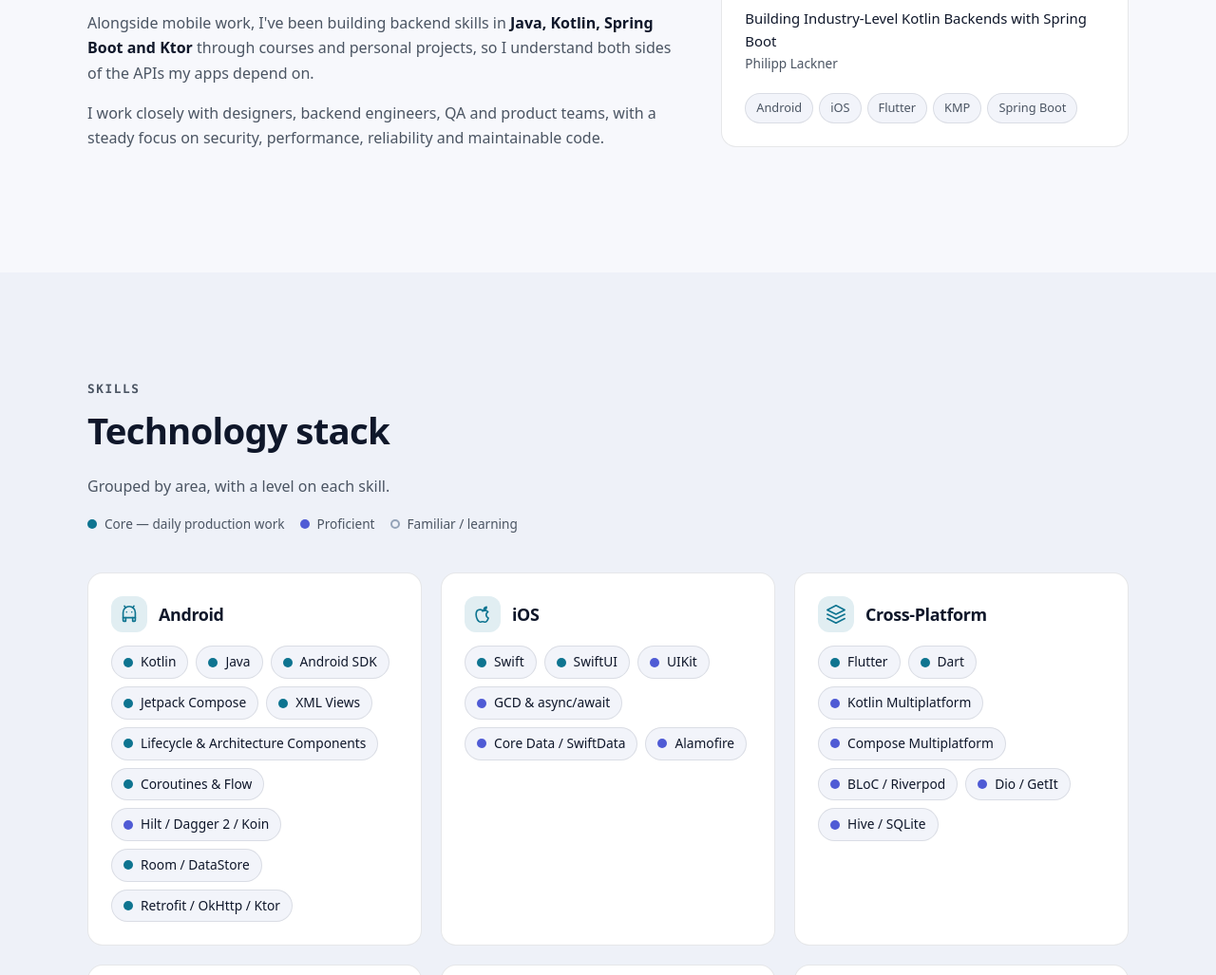
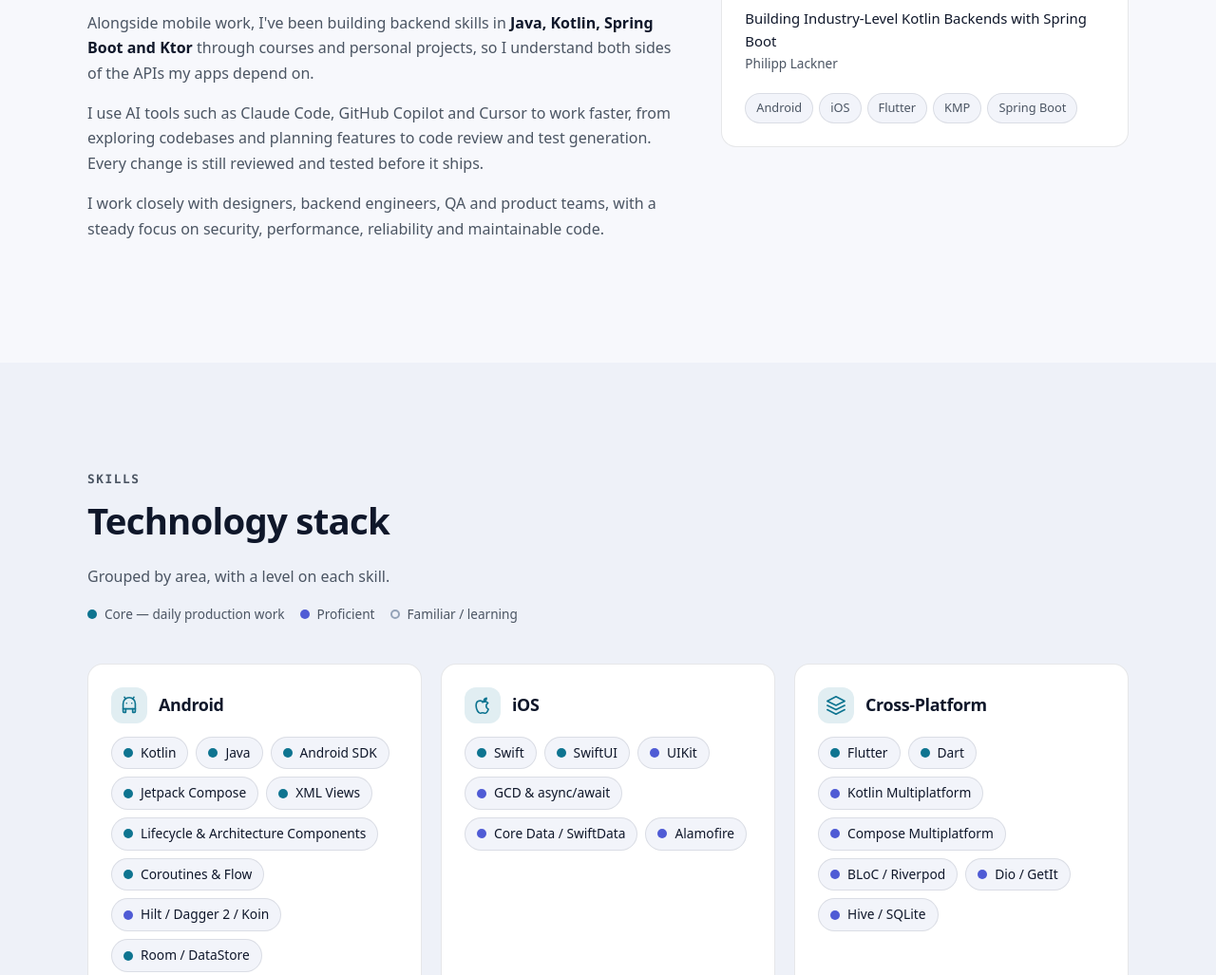
Before and after one commit to SharikAli/portfolio, a plain HTML site: page index.html in a window 1280 px wide. Shown: the part 1666-2693 px from the top of the page at 95% size. Drawn offline with Linux system fonts and the light colour scheme.

Commit message:
portfolio updated

```diff
--- a/index.html
+++ b/index.html
@@ -42,7 +42,7 @@
   <header class="site-header" id="top">
     <nav class="nav container" aria-label="Primary">
       <a class="logo" href="#home" aria-label="Home">
-        <span class="logo-mark" aria-hidden="true">&lt;/&gt;</span>
+        <!-- <span class="logo-mark" aria-hidden="true">&lt;/&gt;</span> -->
         <span class="logo-text" data-cfg="shortName">[YOUR FIRST NAME]</span>
       </a>
 
@@ -192,6 +192,11 @@
             <p>
               Alongside mobile work, I've been building backend skills in <strong>Java, Kotlin, Spring Boot and Ktor</strong>
               through courses and personal projects, so I understand both sides of the APIs my apps depend on.
+            </p>
+            <p>
+              I use AI tools such as Claude Code, GitHub Copilot and Cursor to work faster, from exploring
+              codebases and planning features to code review and test generation. Every change is still
+              reviewed and tested before it ships.
             </p>
             <p>
               I work closely with designers, backend engineers, QA and product teams, with a steady focus on
--- a/js/data.js
+++ b/js/data.js
@@ -70,23 +70,16 @@ window.SKILLS = [
     ],
   },
   {
-    title: "Backend (learning & personal projects)",
-    icon: "server",
-    note: "Built through self-directed learning, courses and personal projects — not commercial employment.",
+    title: "Authentication & Security",
+    icon: "shield",
     items: [
-      { name: "Java / Kotlin", level: "proficient" },
-      { name: "Spring Boot", level: "proficient" },
-      { name: "Ktor", level: "proficient" },
-      { name: "Spring Security (JWT, OAuth2)", level: "proficient" },
-      { name: "Spring Data JPA", level: "proficient" },
-      { name: "Spring Cloud", level: "familiar" },
-      { name: "REST APIs / Microservices / Event-driven", level: "proficient" },
-      { name: "MySQL / PostgreSQL", level: "proficient" },
-      { name: "MongoDB / Redis", level: "proficient" },
-      { name: "Apache Kafka / RabbitMQ", level: "familiar" },
-      { name: "Docker / Maven / Gradle", level: "familiar" },
-      // { name: "AWS (EC2, S3, RDS, Lambda) / GCP", level: "familiar" },
-      { name: "JUnit / Mockito / Spring Boot Test", level: "familiar" },
+      { name: "Biometric authentication", level: "core" },
+      { name: "OTP verification flows", level: "core" },
+      { name: "Secure token & session management", level: "core" },
+      { name: "Passkeys (Android & iOS)", level: "proficient" },
+      { name: "Sign in with Google / Apple", level: "proficient" },
+      { name: "OAuth 2.0 / OpenID Connect", level: "proficient" },
+      { name: "Secure API integration", level: "core" },
     ],
   },
   {
@@ -117,16 +110,23 @@ window.SKILLS = [
     ],
   },
   {
-    title: "Authentication & Security",
-    icon: "shield",
+    title: "Backend (learning & personal projects)",
+    icon: "server",
+    note: "Built through self-directed learning, courses and personal projects — not commercial employment.",
     items: [
-      { name: "Biometric authentication", level: "core" },
-      { name: "OTP verification flows", level: "core" },
-      { name: "Secure token & session management", level: "core" },
-      { name: "Passkeys (Android & iOS)", level: "proficient" },
-      { name: "Sign in with Google / Apple", level: "proficient" },
-      { name: "OAuth 2.0 / OpenID Connect", level: "proficient" },
-      { name: "Secure API integration", level: "core" },
+      { name: "Java / Kotlin", level: "proficient" },
+      { name: "Spring Boot", level: "proficient" },
+      { name: "Ktor", level: "proficient" },
+      { name: "Spring Security (JWT, OAuth2)", level: "proficient" },
+      { name: "Spring Data JPA", level: "proficient" },
+      { name: "Spring Cloud", level: "familiar" },
+      { name: "REST APIs / Microservices / Event-driven", level: "proficient" },
+      { name: "MySQL / PostgreSQL", level: "proficient" },
+      { name: "MongoDB / Redis", level: "proficient" },
+      { name: "Apache Kafka / RabbitMQ", level: "familiar" },
+      { name: "Docker / Maven / Gradle", level: "familiar" },
+      // { name: "AWS (EC2, S3, RDS, Lambda) / GCP", level: "familiar" },
+      { name: "JUnit / Mockito / Spring Boot Test", level: "familiar" },
     ],
   },
   {
@@ -151,6 +151,37 @@ window.SKILLS = [
       { name: "App Store Connect", level: "proficient" },
       { name: "API testing (Postman)", level: "core" },
       { name: "Release management & maintenance", level: "core" },
+    ],
+  },
+  {
+    title: "AI-Assisted Development",
+    icon: "sparkle",
+    items: [
+      { name: "Claude Code", level: "core" },
+      { name: "GitHub Copilot", level: "proficient" },
+      { name: "Cursor", level: "proficient" },
+      { name: "ChatGPT", level: "proficient" },
+    ],
+  },
+  {
+    title: "AI Workflows",
+    icon: "sparkle",
+    note: "AI speeds up delivery; I review, test and own every change that ships.",
+    items: [
+      { name: "Multi-agent orchestration", level: "proficient" },
+      {
+        name: "Parallel subagents: explore, plan, implement & review",
+        level: "proficient",
+      },
+      { name: "Custom Claude Skills", level: "proficient" },
+      {
+        name: "MCP servers (GitHub, Figma, Firebase)",
+        level: "proficient",
+      },
+      { name: "CLAUDE.md project context", level: "proficient" },
+      { name: "Prompt engineering", level: "proficient" },
+      { name: "AI-assisted code review", level: "proficient" },
+      { name: "AI-assisted test generation", level: "proficient" },
     ],
   },
 ];
@@ -268,5 +299,6 @@ window.WHY = [
   { icon: "shield", title: "Secure, resilient integrations", desc: "Careful token handling, validation, retries and failure states." },
   { icon: "bug", title: "Production debugging", desc: "Crash analysis, performance profiling and stability improvements." },
   { icon: "upload", title: "Publishing & maintenance", desc: "Hands-on with Play Console, App Store Connect and long-term upkeep." },
-  { icon: "chat", title: "Clear communication", desc: "Regular updates, honest estimates and ongoing support." }
+  // { icon: "chat", title: "Clear communication", desc: "Regular updates, honest estimates and ongoing support." },
+  { icon: "sparkle", title: "AI-accelerated delivery", desc: "Modern AI workflows for faster exploration, reviews and tests, with every change reviewed by me." },
 ];
--- a/js/main.js
+++ b/js/main.js
@@ -68,7 +68,8 @@
     pin: '<path d="M12 22s7-6.2 7-12a7 7 0 10-14 0c0 5.8 7 12 7 12z"/><circle cx="12" cy="10" r="2.5"/>',
     briefcase: '<rect x="2" y="7" width="20" height="14" rx="2"/><path d="M8 7V5a2 2 0 012-2h4a2 2 0 012 2v2M2 13h20"/>',
     external: '<path d="M14 4h6v6M20 4l-9 9M18 14v5a1 1 0 01-1 1H5a1 1 0 01-1-1V7a1 1 0 011-1h5"/>',
-    github: '<path d="M9 19c-4.3 1.4-4.3-2.5-6-3m12 5v-3.5c0-1 .1-1.4-.5-2 2.8-.3 5.5-1.4 5.5-6a4.6 4.6 0 00-1.3-3.2 4.2 4.2 0 00-.1-3.2s-1.1-.3-3.5 1.3a12.3 12.3 0 00-6.2 0C6.5 2.8 5.4 3.1 5.4 3.1a4.2 4.2 0 00-.1 3.2A4.6 4.6 0 004 9.5c0 4.6 2.7 5.7 5.5 6-.6.6-.6 1.2-.5 2V21"/>'
+    github: '<path d="M9 19c-4.3 1.4-4.3-2.5-6-3m12 5v-3.5c0-1 .1-1.4-.5-2 2.8-.3 5.5-1.4 5.5-6a4.6 4.6 0 00-1.3-3.2 4.2 4.2 0 00-.1-3.2s-1.1-.3-3.5 1.3a12.3 12.3 0 00-6.2 0C6.5 2.8 5.4 3.1 5.4 3.1a4.2 4.2 0 00-.1 3.2A4.6 4.6 0 004 9.5c0 4.6 2.7 5.7 5.5 6-.6.6-.6 1.2-.5 2V21"/>',
+    sparkle: '<path d="M12 3l1.8 5.2L19 10l-5.2 1.8L12 17l-1.8-5.2L5 10l5.2-1.8L12 3zM19 15l.8 2.2L22 18l-2.2.8L19 21l-.8-2.2L16 18l2.2-.8L19 15z"/>',
   };
   function icon(name) {
     return '<svg class="i" viewBox="0 0 24 24" aria-hidden="true">' + (ICONS[name] || ICONS.code) + "</svg>";
```
Also changed, not shown: 1 other file.
